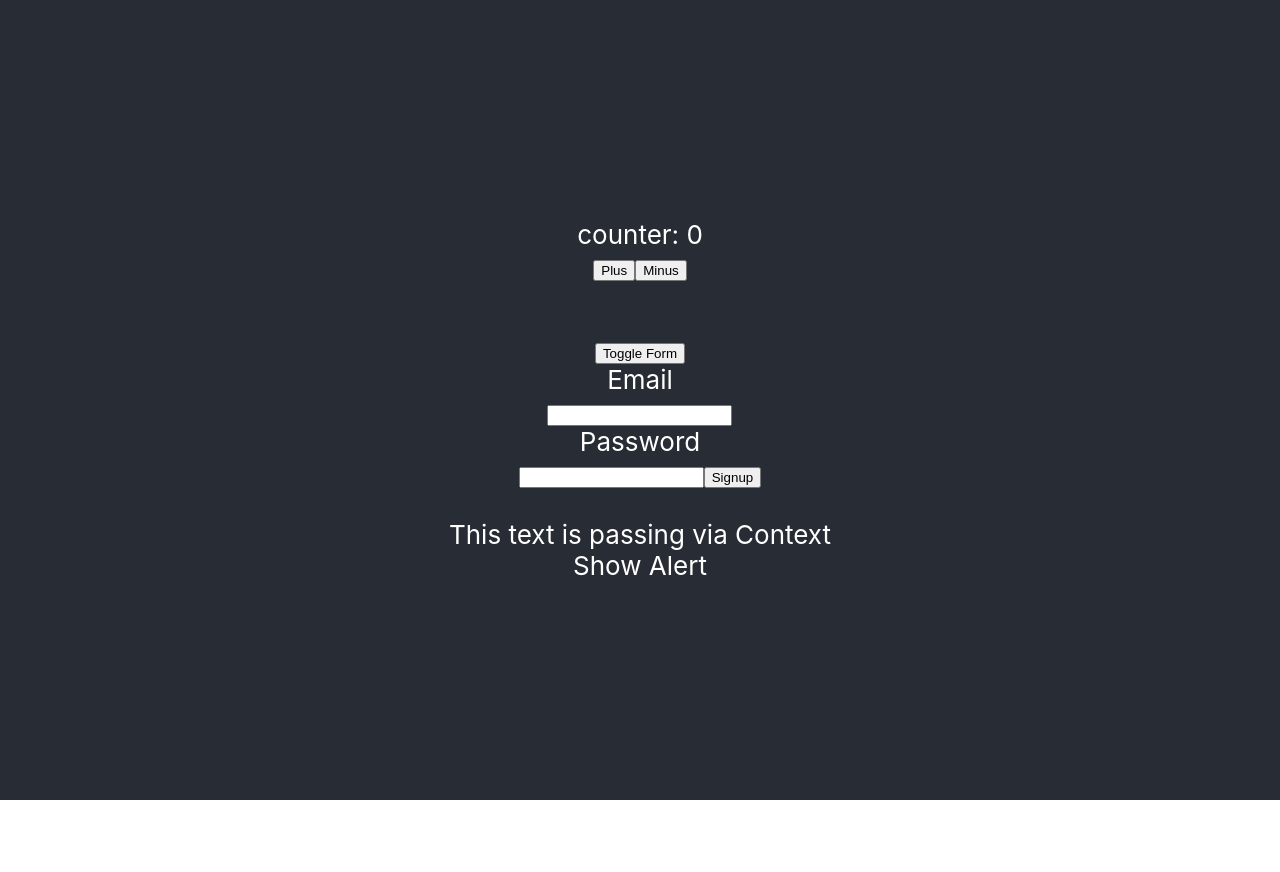
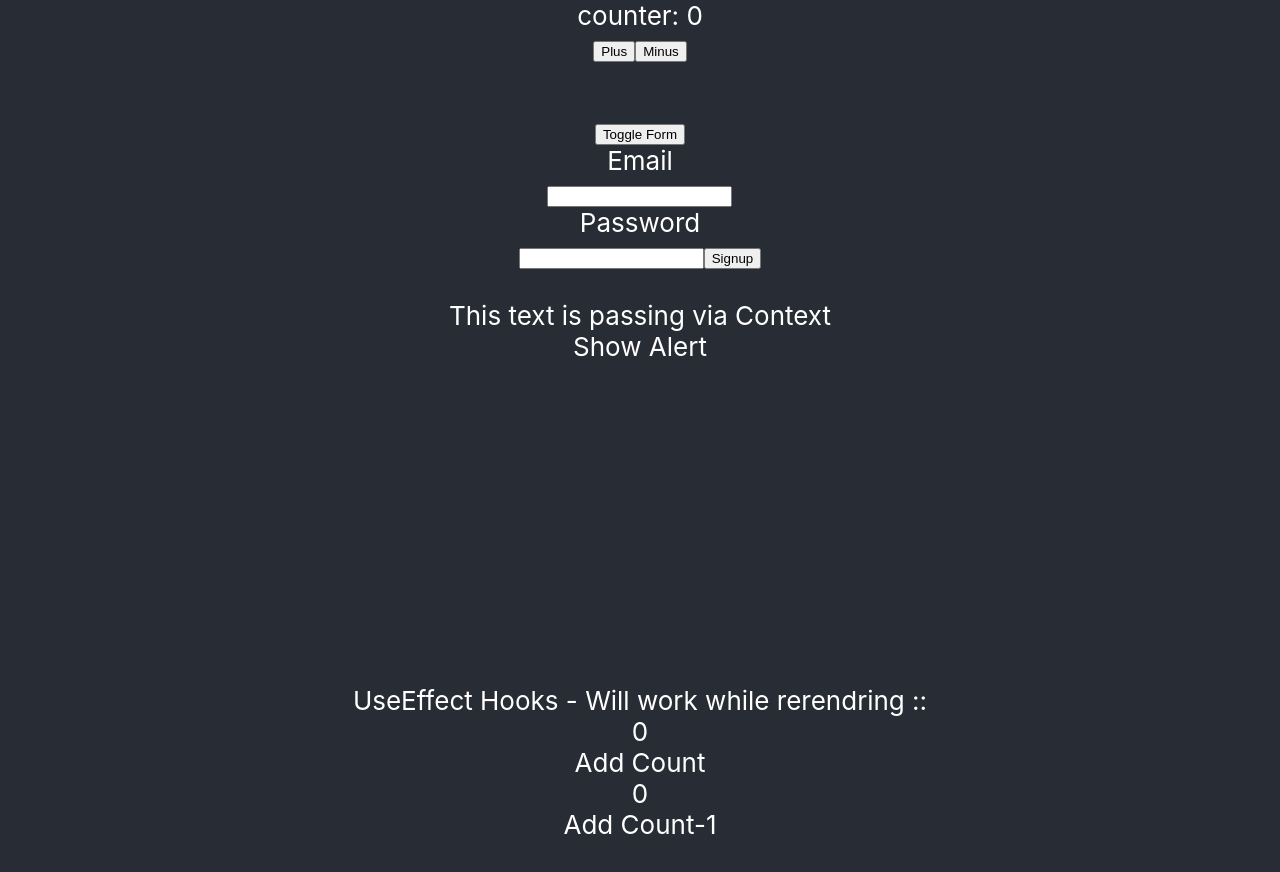
Before and after one commit to doojsahu/reactjs, a React (Create React App) app: page / in a window 1280 px wide. Shown: the top 872 px of the page. Before the commit the page ends 800 px from the top, so only its background shows below. Built offline with nearby package versions, Linux system fonts and the light colour scheme.

Commit message:
useEffect callback fn

```diff
--- a/src/App.js
+++ b/src/App.js
@@ -4,6 +4,8 @@ import './App.css';
 import { ContextProvider }  from './Context';
 import Component1 from './Component1';
 import RandomComponent from './RandomComponent'
+
+import UseEffectHooks from './useeffect/UseEffect';
 
 function App() {
 
@@ -60,6 +62,7 @@ function App() {
               </ContextProvider>
 
               <RandomComponent />
+              <UseEffectHooks />
       </header>
     </div>
   );
--- /dev/null
+++ b/src/useeffect/UseEffect.js
@@ -0,0 +1,39 @@
+import react, { useEffect, useState } from 'react';
+import './../App.css';
+
+// No Dependency => Render All State
+// Empty Dependency => Render Once
+// Dependency => Depencies Change
+
+// We Can Use Multiple UseEffect (call back function)
+
+function UseEffectHooks() {
+    const [count, setCount] = useState(0);
+    const [count1, setCount1] = useState(0);
+
+    // Like ComponentDidMount
+    useEffect(() => {
+        console.log('hii')
+    }, [count]);
+
+
+  return (
+    <div className="App">
+      <header className="App-header">
+        UseEffect Hooks - Will work while rerendring ::
+        <div>{ count }</div>
+        <div onClick={() => {
+            setCount(count + 1)
+        }}>Add Count</div>
+
+
+        <div>{ count1 }</div>
+        <div onClick={() => {
+            setCount1(count1 + 1)
+        }}>Add Count-1</div>
+      </header>
+    </div>
+  );
+}
+
+export default UseEffectHooks;
```
